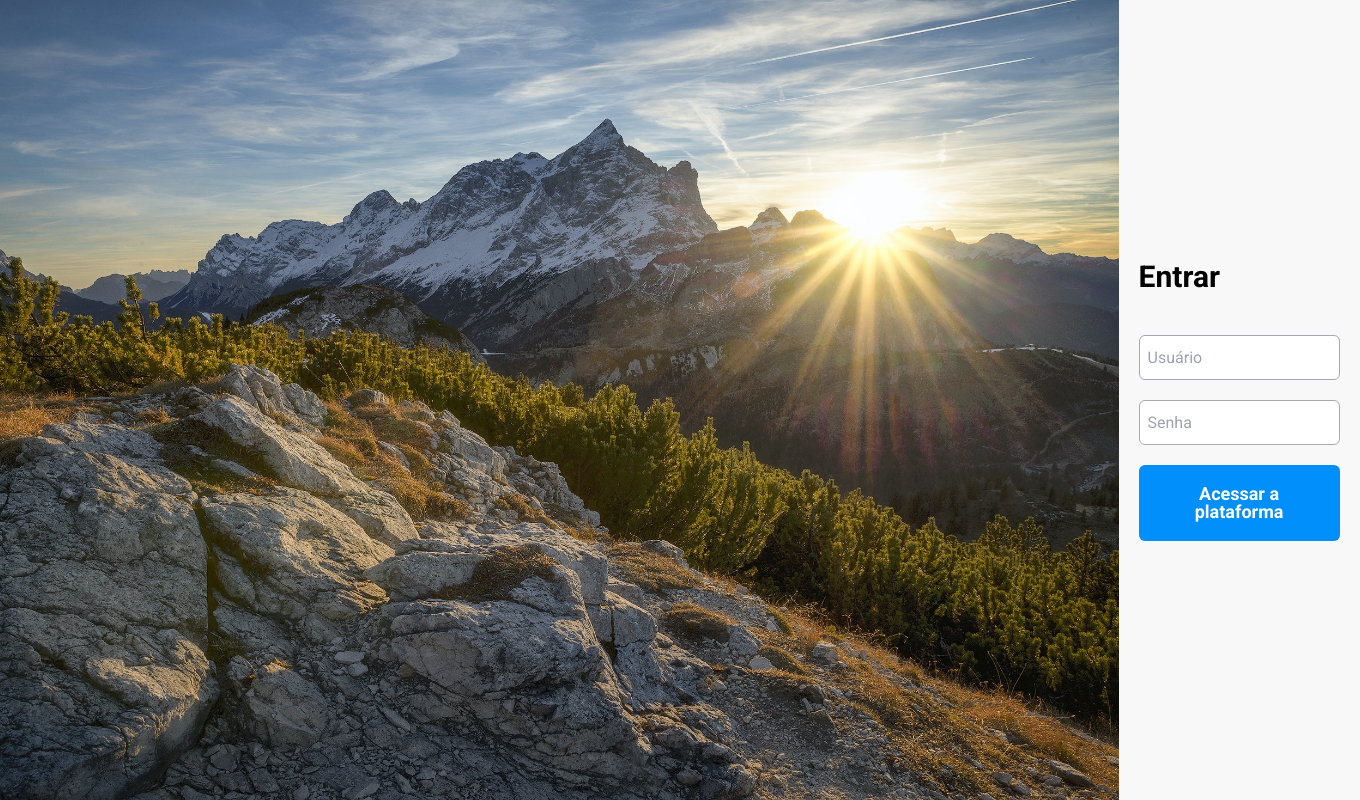
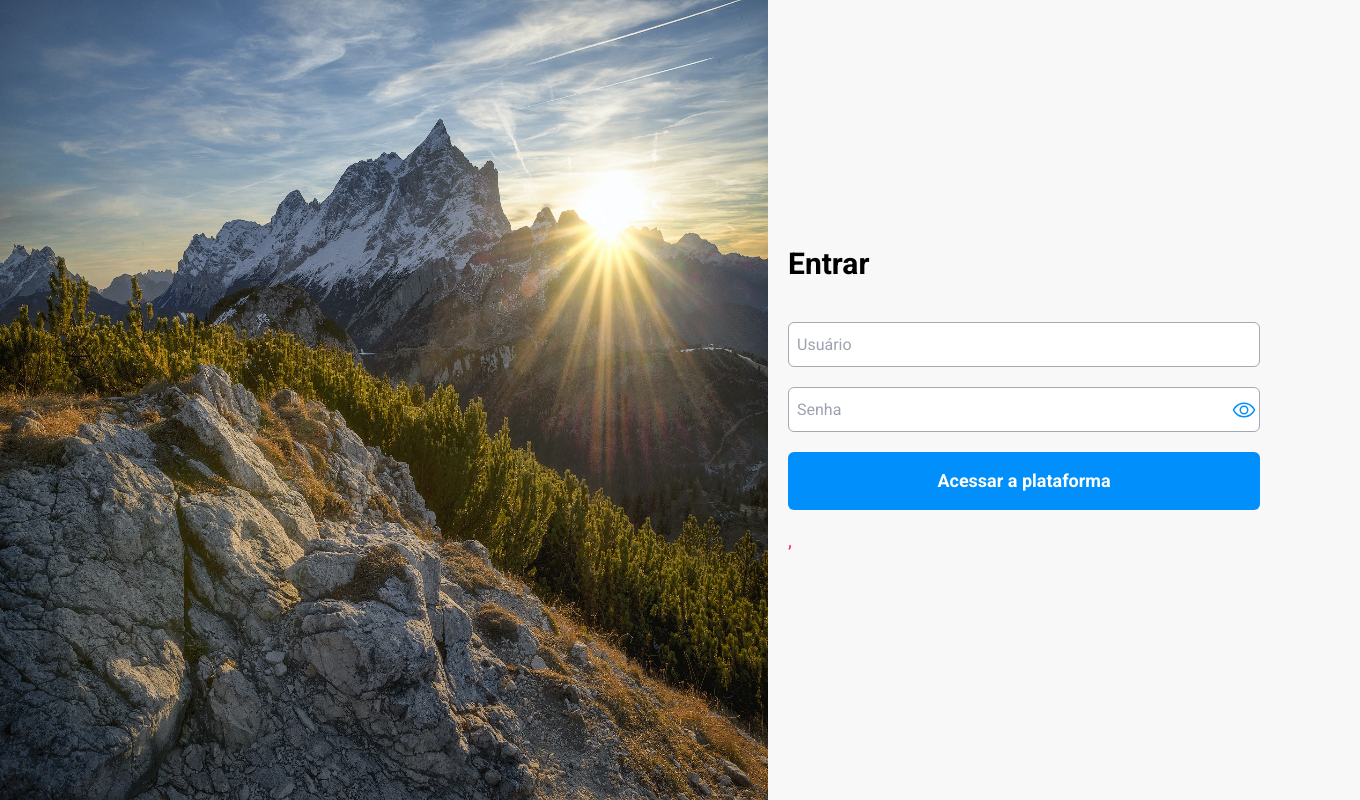
Before and after one commit to davimarcilio/gallery, a Next.js app: page / in a window 1280 px wide. Shown: the whole page, 1360 px wide, since content can reach past the window. Built offline with nearby package versions, Linux system fonts and the light colour scheme.

Commit message:
password

```diff
--- a/src/components/Carrousel/index.tsx
+++ b/src/components/Carrousel/index.tsx
@@ -67,7 +67,7 @@ export function Carrousel() {
   useEffect(() => {
     setTimeout(() => {
       instanceRef.current?.update();
-    }, 100);
+    }, 200);
   }, []);
   return (
     <section className="flex flex-col justify-center mb-10 items-center  relative w-full">
--- a/src/pages/index.tsx
+++ b/src/pages/index.tsx
@@ -1,21 +1,31 @@
 import { Button } from "@/components/Button";
 import Image from "next/image";
 import { useRouter } from "next/router";
+import { Eye, EyeSlash } from "phosphor-react";
+import { useState } from "react";
 import { SubmitHandler, useForm } from "react-hook-form";
 
-interface Inputs {}
+interface Inputs {
+  user: string;
+  password: string;
+}
 
 export default function Home() {
-  const { register, handleSubmit } = useForm();
+  const [isVisiblePassword, setVisiblePassword] = useState(false);
+  const {
+    register,
+    handleSubmit,
+    formState: { errors, isSubmitting },
+  } = useForm<Inputs>();
 
   const router = useRouter();
 
   const submitForm: SubmitHandler<Inputs> = (data) => {};
 
   return (
-    <main className="flex justify-center items-center font-roboto">
+    <main className="flex justify-center max-sm:h-screen items-center max-sm:px-5 font-roboto">
       <Image
-        className="h-screen flex-1"
+        className="h-screen flex-1 w-3/5 max-sm:absolute max-sm:w-screen max-sm:object-cover max-sm:-z-10"
         src={"/home/ImageHome.jpg"}
         alt={"Mountain"}
         width={1200}
@@ -23,28 +33,53 @@ export default function Home() {
       />
       <section className="flex-1 px-5">
         <form className="flex flex-col" onSubmit={handleSubmit(submitForm)}>
-          <label className="text-3xl font-bold" htmlFor="user">
+          <label
+            className="text-3xl font-bold max-sm:text-white"
+            htmlFor="user"
+          >
             Entrar
           </label>
           <div className="flex flex-col gap-5 mt-10">
             <input
+              {...register("user", {
+                required: "Insira um nome de usuário",
+              })}
               className="flex focus:outline-none focus:ring-1 focus:ring-lightBlue leading-none justify-center border items-center border-gray rounded-md py-3 px-2 "
               id="user"
               type="text"
               placeholder="Usuário"
             />
-            <input
-              className="flex focus:outline-none focus:ring-1 focus:ring-lightBlue leading-none justify-center border items-center border-gray rounded-md py-3 px-2 "
-              type="password"
-              placeholder="Senha"
-            />
+            <div className="relative">
+              <input
+                {...register("password", {
+                  required: "Insira uma senha",
+                })}
+                className="flex w-full focus:outline-none focus:ring-1 focus:ring-lightBlue leading-none justify-center border items-center border-gray rounded-md py-3 px-2 "
+                type={isVisiblePassword ? "text" : "password"}
+                placeholder="Senha"
+              />
+              <button
+                onClick={() => setVisiblePassword((state) => !state)}
+                className="absolute right-0 top-0 h-full p-1"
+              >
+                {isVisiblePassword ? (
+                  <EyeSlash className="text-blue" size={24} />
+                ) : (
+                  <Eye className="text-blue" size={24} />
+                )}
+              </button>
+            </div>
 
             <Button
+              disabled={isSubmitting}
               onClick={() => router.push("/logged")}
               className="bg-blue text-white"
             >
               Acessar a plataforma
             </Button>
+            <p className="text-danger font-bold">
+              {errors.user?.message}, {errors.password?.message}
+            </p>
           </div>
         </form>
       </section>
```
